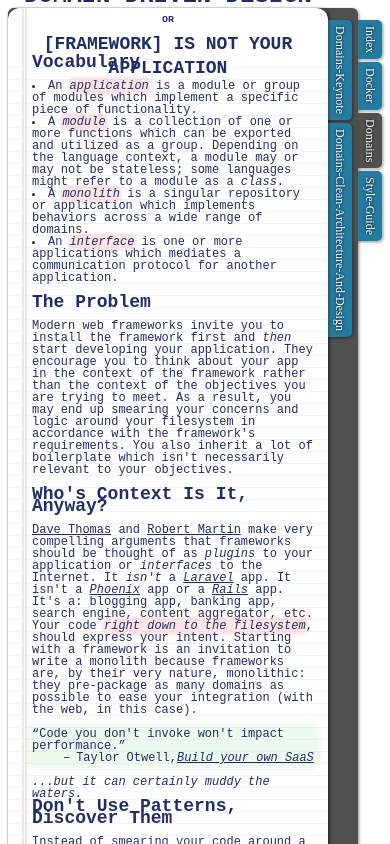
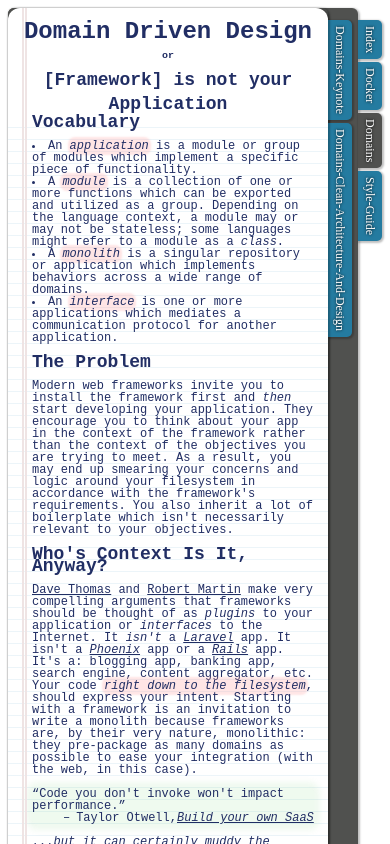
Before and after one commit to SamuelDavis/notes, a Nuxt app: page /domains in a window 390 px wide. Shown: the top 844 px of the page. Built offline with nearby package versions, Linux system fonts and the light colour scheme.

Commit message:
page titles responsive to content; responsive img

```diff
--- a/components/NotesPaper.vue
+++ b/components/NotesPaper.vue
@@ -55,12 +55,9 @@
     .header {
       z-index: 1;
       text-align: center;
-      display: flex;
-      flex-direction: column;
-      height: 4rem;
-      justify-content: center;
-      text-transform: uppercase;
       line-height: 2rem;
+      min-height: 4rem;
+      padding-top: 1rem;
     }
 
     .content {
--- a/pages/domains/clean-architecture-and-design.vue
+++ b/pages/domains/clean-architecture-and-design.vue
@@ -2,7 +2,7 @@
   <notes-paper>
     <template v-slot:header>
       <h1>
-        <notes-citation href="https://www.youtube.com/embed/Nsjsiz2A9mg">Robert C. Martin - Clean architecture and Design</notes-citation>
+        <notes-citation href="https://www.youtube.com/embed/Nsjsiz2A9mg">Clean Architecture and Design</notes-citation>
       </h1>
     </template>
     <section>
@@ -81,6 +81,15 @@
   .content {
     img {
       height: 36rem;
+      object-fit: contain;
+
+      @media (max-width: 800px) {
+        height: 18rem;
+      }
+
+      @media (max-width: 400px) {
+        height: 9rem;
+      }
     }
   }
 </style>
```
